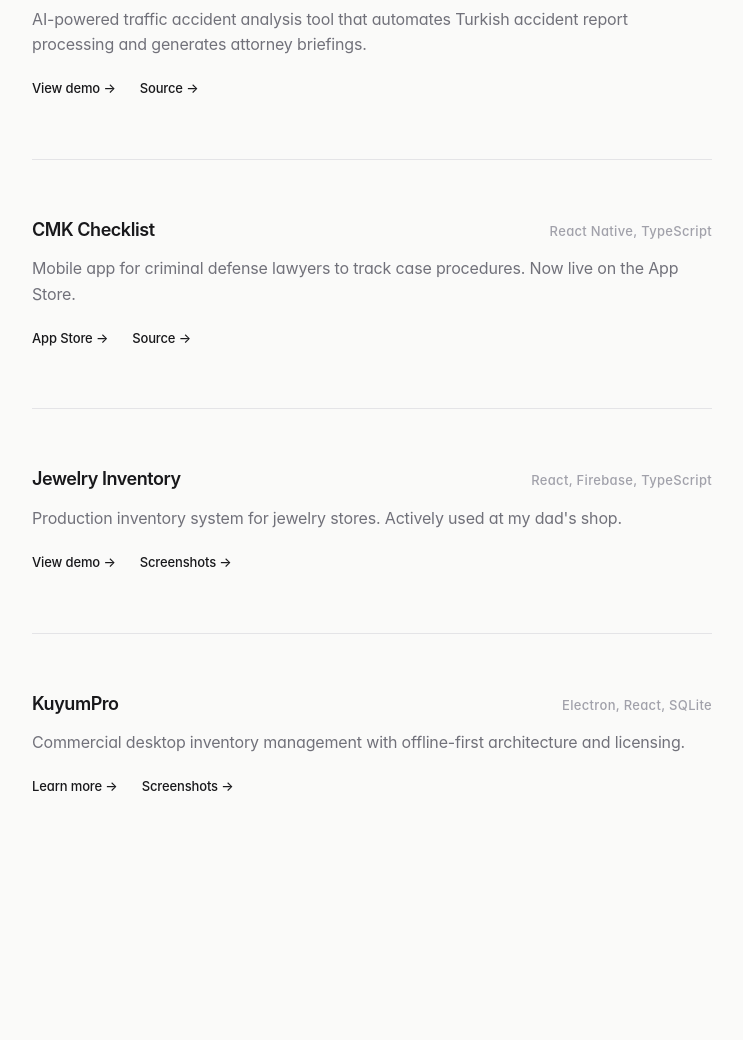
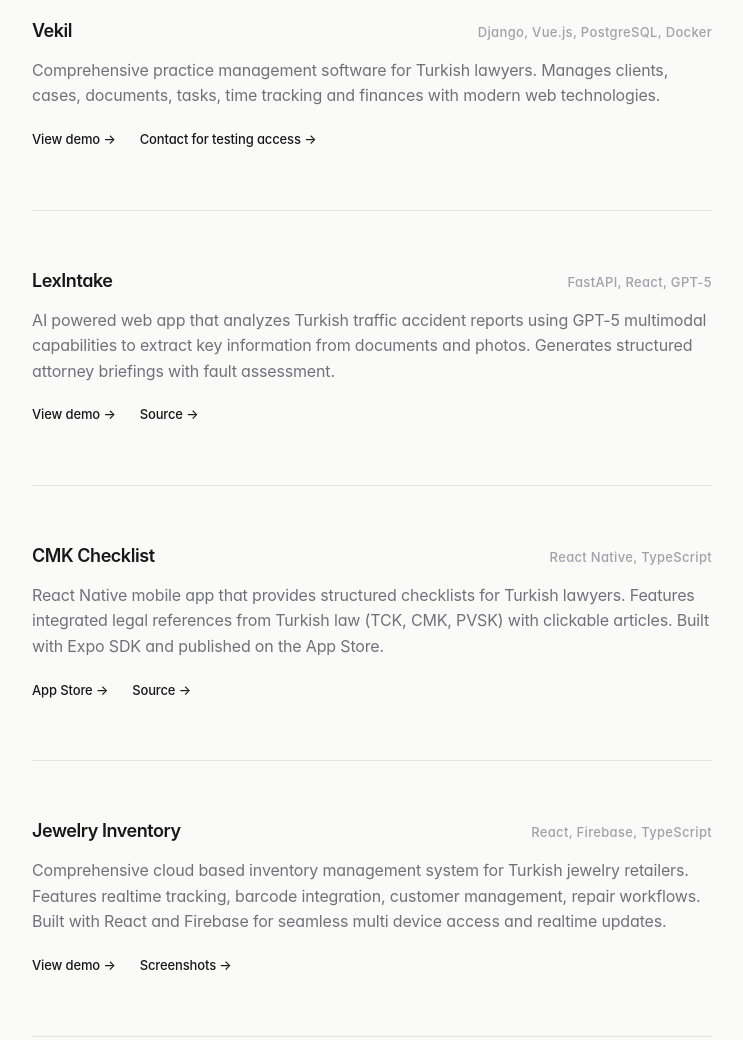
Before and after one commit to avocatt/personal-website, a plain HTML site: page index.html in a window 1280 px wide. Shown: the part 720-1760 px from the top of the page, without its empty margins (268-1011 px from the left). Drawn offline with Linux system fonts and the light colour scheme.

Commit message:
Enhance project descriptions and add new project entry for Vekil
- Updated existing project descriptions for improved clarity and detail, including the AI chatbot and LexIntake.
- Added a new project section for Vekil, a comprehensive practice management software for Turkish lawyers, detailing its features and technologies.
- Revised descriptions for other projects to better reflect their functionalities and technologies used.

```diff
--- a/index.html
+++ b/index.html
@@ -480,7 +480,7 @@
                     <span class="project-stack">Python, FastAPI, RAG</span>
                 </div>
                 <p class="project-description">
-                    AI chatbot for Turkish rental law questions using retrieval-augmented generation.
+                    RAG powered AI assistant that answers questions about Turkish tenancy law using vector similarity search and OpenAI embeddings. Features FastAPI backend with ChromaDB vector database and Streamlit frontend.
                 </p>
                 <div class="project-links">
                     <a href="https://tbk-rag.emreterzi.com/" target="_blank">View demo →</a>
@@ -490,11 +490,25 @@
 
             <div class="project fade-in-up">
                 <div class="project-header">
+                    <h2 class="project-title">Vekil</h2>
+                    <span class="project-stack">Django, Vue.js, PostgreSQL, Docker</span>
+                </div>
+                <p class="project-description">
+                    Comprehensive practice management software for Turkish lawyers. Manages clients, cases, documents, tasks, time tracking and finances with modern web technologies.
+                </p>
+                <div class="project-links">
+                    <a href="https://vekil.emreterzi.com/" target="_blank">View demo →</a>
+                    <a href="https://www.linkedin.com/in/emreterzi/" target="_blank">Contact for testing access →</a>
+                </div>
+            </div>
+
+            <div class="project fade-in-up">
+                <div class="project-header">
                     <h2 class="project-title">LexIntake</h2>
                     <span class="project-stack">FastAPI, React, GPT-5</span>
                 </div>
                 <p class="project-description">
-                    AI-powered traffic accident analysis tool that automates Turkish accident report processing and generates attorney briefings.
+                    AI powered web app that analyzes Turkish traffic accident reports using GPT-5 multimodal capabilities to extract key information from documents and photos. Generates structured attorney briefings with fault assessment.
                 </p>
                 <div class="project-links">
                     <a href="https://lexintake.emreterzi.com/" target="_blank">View demo →</a>
@@ -508,7 +522,7 @@
                     <span class="project-stack">React Native, TypeScript</span>
                 </div>
                 <p class="project-description">
-                    Mobile app for criminal defense lawyers to track case procedures. Now live on the App Store.
+                    React Native mobile app that provides structured checklists for Turkish lawyers. Features integrated legal references from Turkish law (TCK, CMK, PVSK) with clickable articles. Built with Expo SDK and published on the App Store.
                 </p>
                 <div class="project-links">
                     <a href="https://apps.apple.com/us/app/m%C3%BCdafinin-kontrol-listesi/id6749548537" target="_blank">App Store →</a>
@@ -522,7 +536,7 @@
                     <span class="project-stack">React, Firebase, TypeScript</span>
                 </div>
                 <p class="project-description">
-                    Production inventory system for jewelry stores. Actively used at my dad's shop.
+                    Comprehensive cloud based inventory management system for Turkish jewelry retailers. Features realtime tracking, barcode integration, customer management, repair workflows. Built with React and Firebase for seamless multi device access and realtime updates.
                 </p>
                 <div class="project-links">
                     <a href="https://jewelry-inventory-70657.web.app/login" target="_blank">View demo →</a>
@@ -536,7 +550,7 @@
                     <span class="project-stack">Electron, React, SQLite</span>
                 </div>
                 <p class="project-description">
-                    Commercial desktop inventory management with offline-first architecture and licensing.
+                    Professional desktop jewelry business management system built with Electron and React. Features comprehensive inventory tracking, POS sales processing, customer accounts, repair management, barcode integration and multi-currency support. Includes licensing, auto updates.
                 </p>
                 <div class="project-links">
                     <a href="https://frontend-deploy-sand-mu.vercel.app/" target="_blank">Learn more →</a>
```
